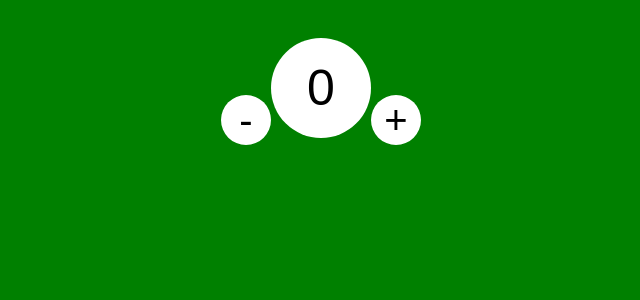
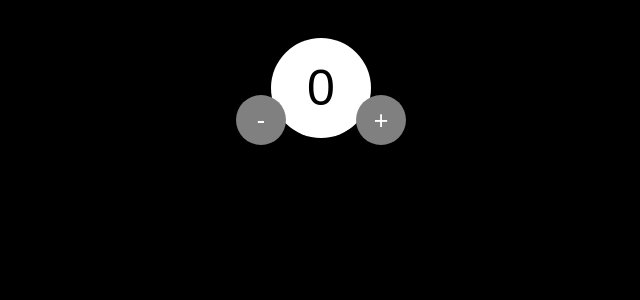
Before and after one commit to lswebdevelops/react-exercises, a React (Create React App) app: page / in a window 1280 px wide. Shown: the top 300 px of the page, without its empty margins (319-959 px from the left). Built offline with nearby package versions, Linux system fonts and the light colour scheme.

Commit message:
changing fucntion setCount to arrow functions

```diff
--- a/src/App.css
+++ b/src/App.css
@@ -1,5 +1,6 @@
 .App{
   padding-top: 95px;
+  background-color: black;
 }
 .number-container{
   display: flex;
@@ -7,6 +8,7 @@
 
   align-items: center;
 
+  background-color: black;
 
 }
 button{
@@ -22,11 +24,25 @@ button{
   margin-top: -65px;
 }
 
-.pplus, .pminus{
-  background-color: white;
+ .pminus{
+  position: relative;
+  left: 15px;
+  background-color: gray;
   width: 50px;
+  color: white;
   height: 50px;
   border-radius: 50%;
   text-align: center;
-  font-size: 40px;;
+  font-size: 25px;;
 }
+.pplus{
+  position: relative;
+  left: -15px;
+  background-color: gray;
+  width: 50px;
+  color: white;
+  height: 50px;
+  border-radius: 50%;
+  text-align: center;
+  font-size: 25px;;
+}
--- a/src/App.js
+++ b/src/App.js
@@ -6,24 +6,20 @@ function App() {
   const  [count, setcount] = React.useState(0);
 
 
-  function handleClickUp(){
+  function add(){
 
-    // setcount(function(){
-    //   return count +1;
+    setcount(prevCount => prevCount + 1)
+    // setcount(function(oldValue){
+    //   return oldValue +1;
     // })
-    setcount(function(oldValue){
-      return oldValue +1;
-    })
 
   }
-  function handleClickDown(){
+  function subtract(){
 
-    // setcount(function(){
-    //   return count - 1;
+    setcount(prevCount => prevCount - 1)
+    // setcount(function(oldValue){
+    //   return oldValue - 1;
     // })
-    setcount(function(oldValue){
-      return oldValue - 1;
-    })
 
 
   }
@@ -32,13 +28,13 @@ function App() {
 
       <div className='number-container'>
         <button
-         onClick={handleClickDown}
+         onClick={subtract}
 
         className='pminus'>-</button>
         <button
          className='number-content'>{count}</button>
          <button
-         onClick={handleClickUp}
+         onClick={add}
          className='pplus'>+</button>
       </div>
 
--- a/src/index.css
+++ b/src/index.css
@@ -12,5 +12,6 @@ code {
     monospace;
 }
 *{
-  background-color: green;
+  background-color: black;
+
 }
```
